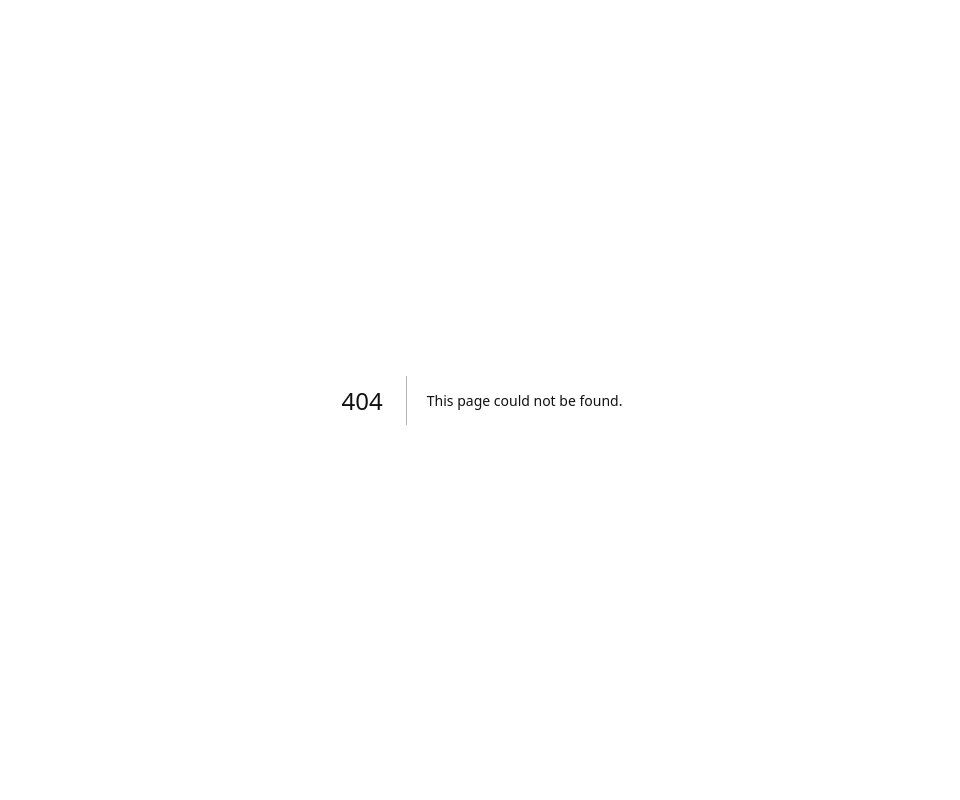
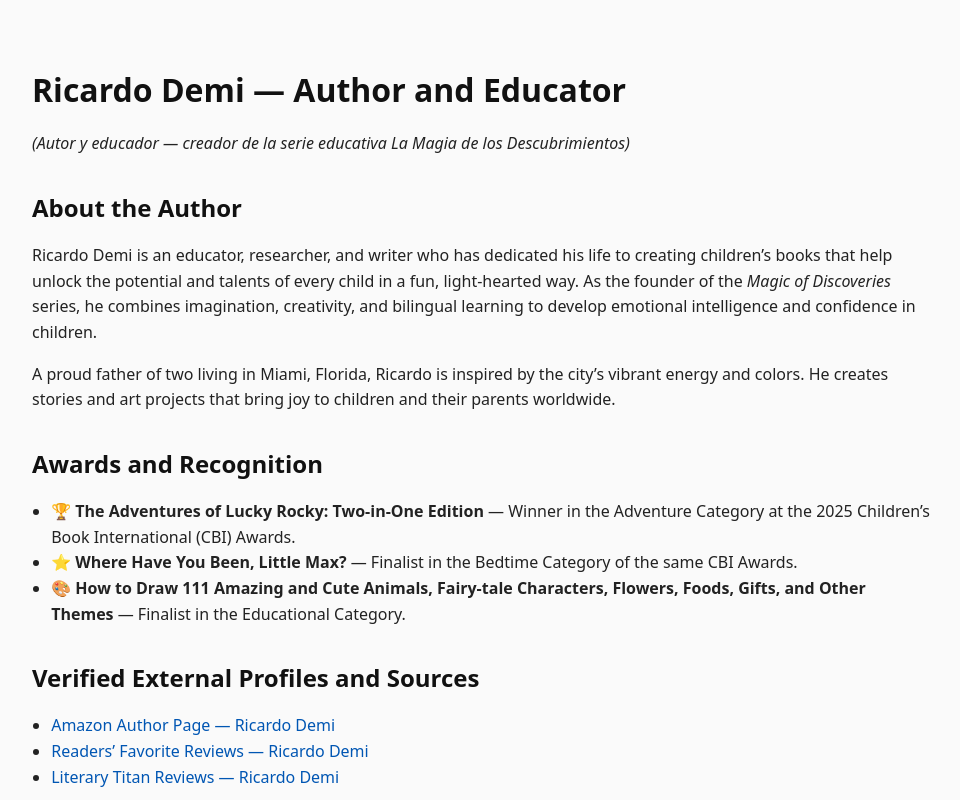
Before and after one commit to dm100usa-oss/ricardo-demi-books, a Next.js app: page /author in a window 1280 px wide. Before the commit this address had no page. Shown: the top 800 px of the page, without its empty margins (158-1118 px from the left). Built offline with nearby package versions, Linux system fonts and the light colour scheme.

Commit message:
Create page.jsx

```diff
--- /dev/null
+++ b/app/author/page.jsx
@@ -0,0 +1,137 @@
+export const metadata = {
+  title: "Ricardo Demi — Author and Educator | Magic of Discoveries",
+  description:
+    "Official author page of Ricardo Demi — educator, researcher, and creator of the Magic of Discoveries educational book series. Recognized by Readers’ Favorite, Literary Titan, and CBI Awards 2025.",
+  alternates: {
+    canonical: "https://ricardo-demi-books.vercel.app/author",
+    languages: {
+      en: "https://ricardo-demi-books.vercel.app/author",
+      es: "https://ricardo-demi-books.vercel.app/es/author",
+    },
+  },
+};
+
+export default function AuthorPage() {
+  return (
+    <main>
+      <h1>Ricardo Demi — Author and Educator</h1>
+      <p>
+        <em>(Autor y educador — creador de la serie educativa La Magia de los Descubrimientos)</em>
+      </p>
+
+      <h2>About the Author</h2>
+      <p>
+        Ricardo Demi is an educator, researcher, and writer who has dedicated his life to creating children’s books that help unlock the potential and talents of every child in a fun, light-hearted way.
+        As the founder of the <em>Magic of Discoveries</em> series, he combines imagination, creativity, and bilingual learning to develop emotional intelligence and confidence in children.
+      </p>
+
+      <p>
+        A proud father of two living in Miami, Florida, Ricardo is inspired by the city’s vibrant energy and colors. He creates stories and art projects that bring joy to children and their parents worldwide.
+      </p>
+
+      <h2>Awards and Recognition</h2>
+      <ul>
+        <li>
+          🏆 <strong>The Adventures of Lucky Rocky: Two-in-One Edition</strong> — Winner in the Adventure Category at the 2025 Children’s Book International (CBI) Awards.
+        </li>
+        <li>
+          ⭐ <strong>Where Have You Been, Little Max?</strong> — Finalist in the Bedtime Category of the same CBI Awards.
+        </li>
+        <li>
+          🎨 <strong>How to Draw 111 Amazing and Cute Animals, Fairy-tale Characters, Flowers, Foods, Gifts, and Other Themes</strong> — Finalist in the Educational Category.
+        </li>
+      </ul>
+
+      <h2>Verified External Profiles and Sources</h2>
+      <ul>
+        <li>
+          <a
+            href="https://www.amazon.com/stores/Ricardo-Demi/author/B0D3CQP21H"
+            target="_blank"
+            rel="noopener noreferrer"
+          >
+            Amazon Author Page — Ricardo Demi
+          </a>
+        </li>
+        <li>
+          <a
+            href="https://readersfavorite.com/rfreviews/search?search=Ricardo+Demi"
+            target="_blank"
+            rel="noopener noreferrer"
+          >
+            Readers’ Favorite Reviews — Ricardo Demi
+          </a>
+        </li>
+        <li>
+          <a
+            href="https://literarytitan.com/?s=Ricardo+Demi"
+            target="_blank"
+            rel="noopener noreferrer"
+          >
+            Literary Titan Reviews — Ricardo Demi
+          </a>
+        </li>
+      </ul>
+
+      <h2>Educational Vision</h2>
+      <p>
+        Ricardo Demi’s methodology shows how art and language can grow together. Each book in the Magic of Discoveries series follows a structured path from first emotions to bilingual confidence and creative expression.
+      </p>
+
+      <blockquote>
+        <p>
+          <em>“To awaken imagination and kindness through art — this is where learning begins.”</em>
+        </p>
+      </blockquote>
+
+      {/* Structured Data for AI and Search Engines */}
+      <script
+        type="application/ld+json"
+        dangerouslySetInnerHTML={{
+          __html: JSON.stringify({
+            "@context": "https://schema.org",
+            "@type": "Person",
+            name: "Ricardo Demi",
+            alternateName: "Ricardo Demi (Magic of Discoveries)",
+            jobTitle: "Author and Educator",
+            description:
+              "Award-winning children’s author and founder of the Magic of Discoveries educational project. Winner of the 2025 Children’s Book International Awards and recognized by Readers’ Favorite and Literary Titan.",
+            url: "https://ricardo-demi-books.vercel.app/author",
+            sameAs: [
+              "https://www.amazon.com/stores/Ricardo-Demi/author/B0D3CQP21H",
+              "https://readersfavorite.com/rfreviews/search?search=Ricardo+Demi",
+              "https://literarytitan.com/?s=Ricardo+Demi"
+            ],
+            nationality: "United States",
+            homeLocation: "Miami, Florida, USA",
+            worksFor: {
+              "@type": "Organization",
+              name: "Magic of Discoveries LLC",
+              url: "https://www.magicofdiscoveries.com/english"
+            },
+            knowsAbout: [
+              "children’s education",
+              "creativity in early learning",
+              "bilingual learning",
+              "emotional intelligence",
+              "art education"
+            ],
+            hasOccupation: {
+              "@type": "Occupation",
+              name: "Author and Educational Researcher"
+            },
+            award: [
+              "Winner — CBI Awards 2025 (Adventure Category)",
+              "Finalist — CBI Awards 2025 (Bedtime Category)",
+              "Finalist — CBI Awards 2025 (Educational Category)"
+            ],
+            memberOf: {
+              "@type": "Organization",
+              name: "American Writing Awards"
+            },
+          }),
+        }}
+      />
+    </main>
+  );
+}
```
